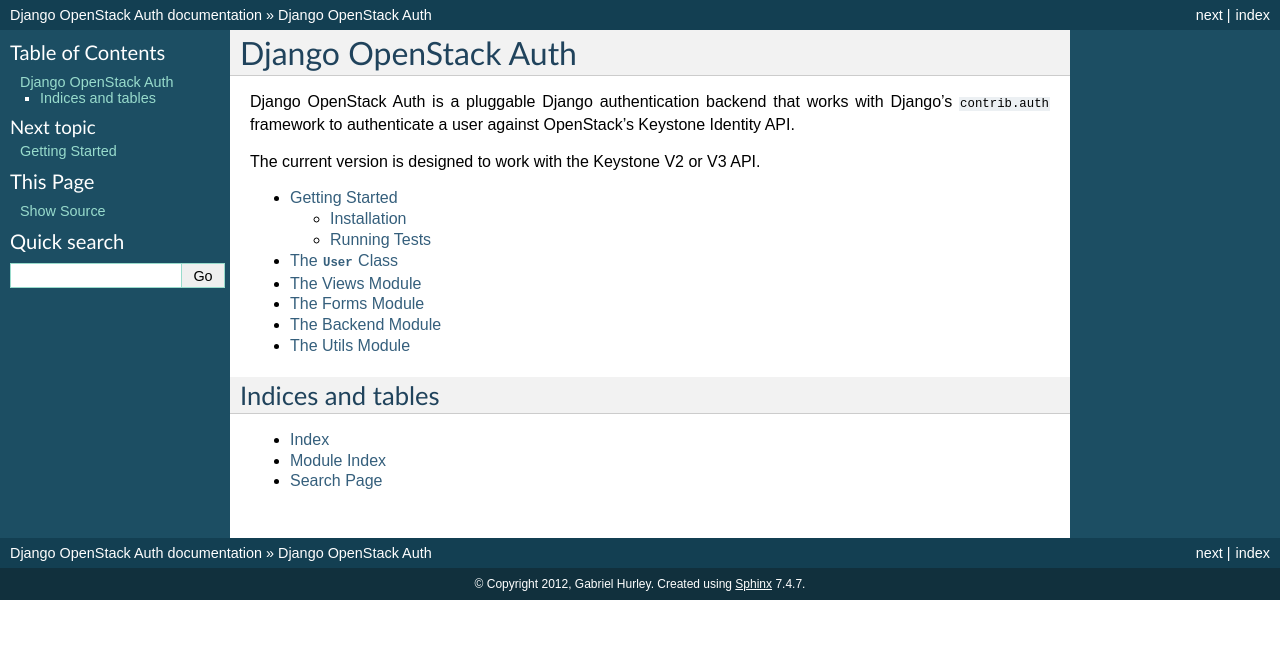
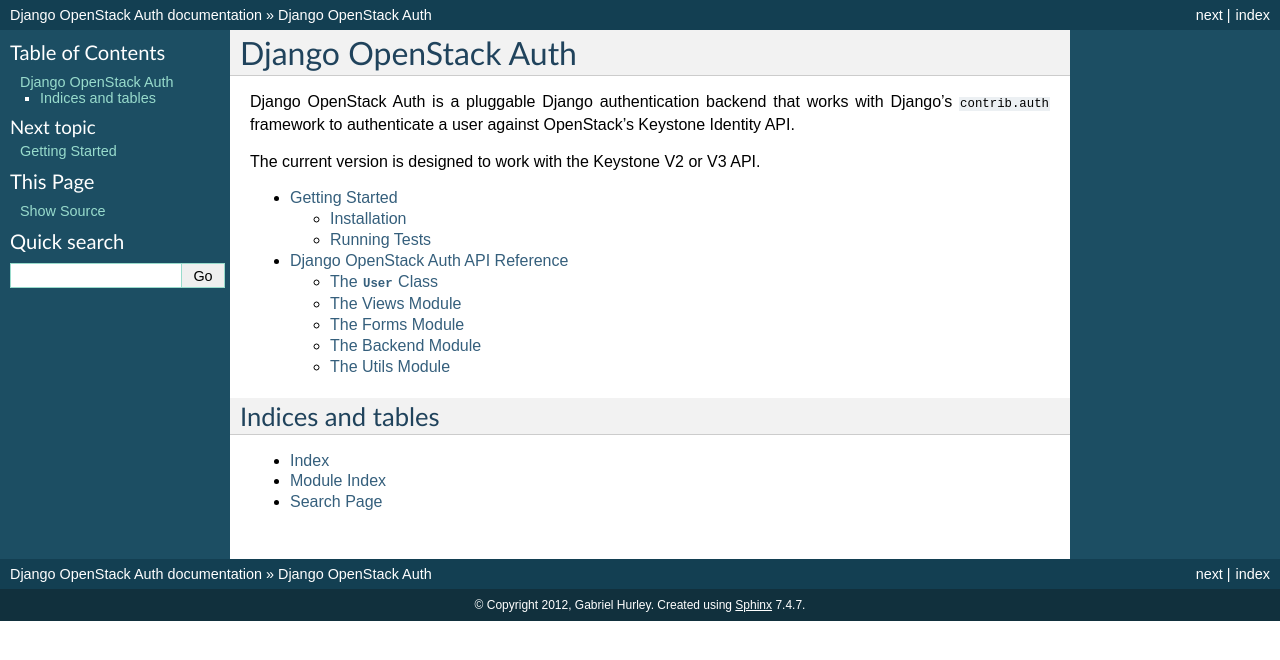
Before and after one commit to openstack-archive/django_openstack_auth, a Sphinx documentation site: the page built from doc/source/index.rst, in a window 1280 px wide. Shown: the top 660 px of the page. Built offline with Sphinx 7.4.7, drawn with Linux system fonts in a browser that asks for light colours.

Commit message:
move documentation into the new standard layout
Change-Id: Ie16878c132794f74209d450670e12eaed80efd6a
Signed-off-by: Doug Hellmann <doug@doughellmann.com>

```diff
--- a/doc/source/index.rst
+++ b/doc/source/index.rst
@@ -11,12 +11,8 @@ The current version is designed to work with the Keystone V2 or V3 API.
 .. toctree::
    :maxdepth: 2
 
-   installation
-   ref/user
-   ref/views
-   ref/forms
-   ref/backend
-   ref/utils
+   install/index
+   reference/index
 
 Indices and tables
 ==================
--- /dev/null
+++ b/doc/source/reference/index.rst
@@ -0,0 +1,12 @@
+=====================================
+ Django OpenStack Auth API Reference
+=====================================
+
+.. toctree::
+   :maxdepth: 2
+
+   user
+   views
+   forms
+   backend
+   utils
```
Also changed, not shown: doc/source/install/index.rst (renamed from doc/source/installation.rst), doc/source/reference/backend.rst (renamed from doc/source/ref/backend.rst), doc/source/reference/forms.rst (renamed from doc/source/ref/forms.rst), doc/source/reference/user.rst (renamed from doc/source/ref/user.rst), doc/source/reference/utils.rst (renamed from doc/source/ref/utils.rst), doc/source/reference/views.rst (renamed from doc/source/ref/views.rst).
